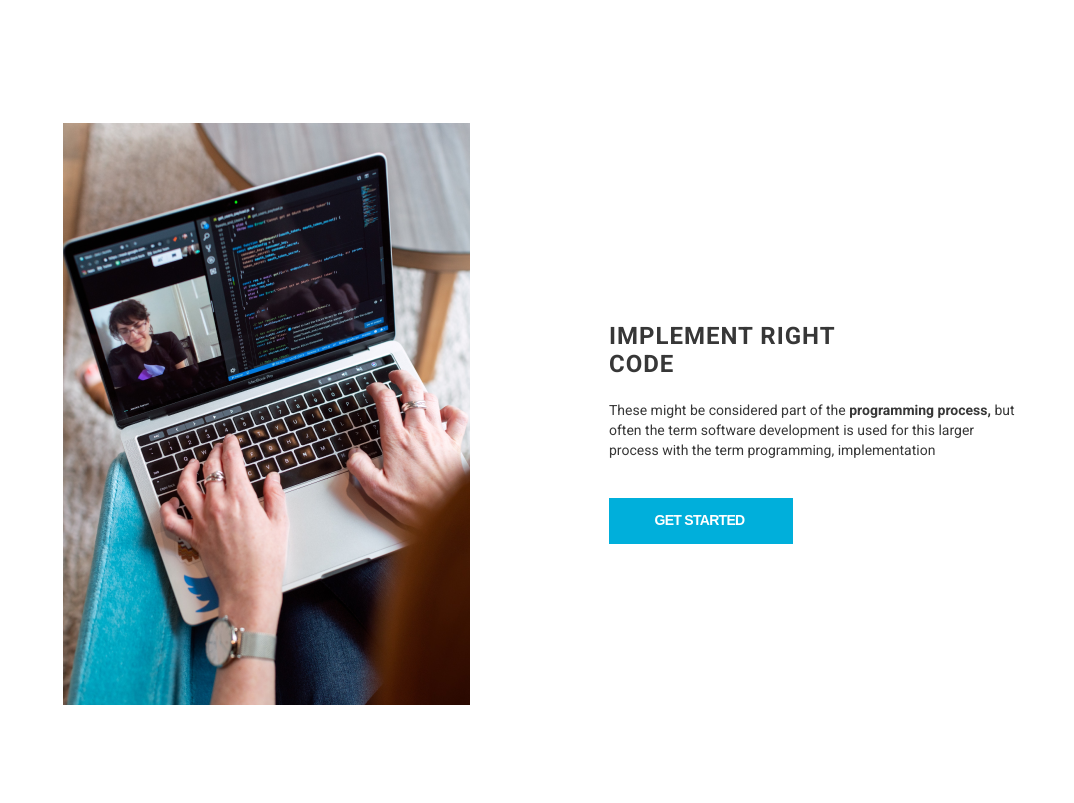
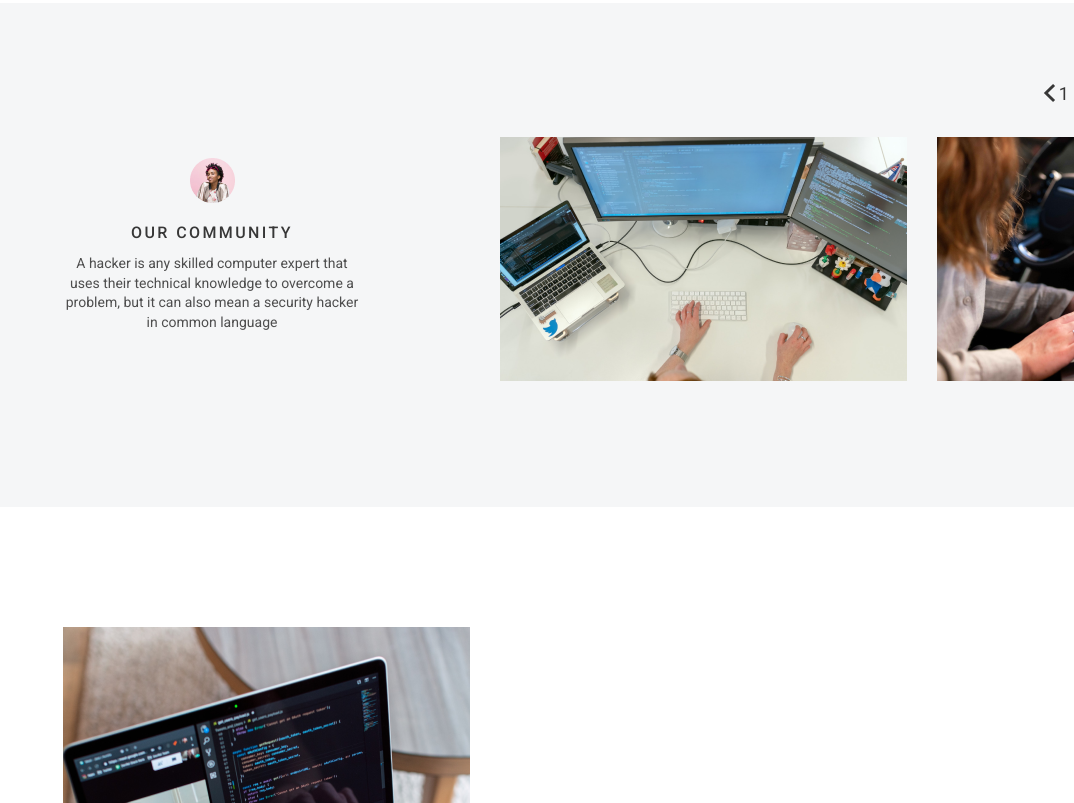
Before and after one commit to YauhenDavidovich/rsschool2020-2021, a plain HTML site: page webdev/index.html in a window 1280 px wide. Shown: the part 1583-2386 px from the top of the page, without its empty margins (206-1280 px from the left). Drawn offline with Linux system fonts and the light colour scheme; files whose address does not match are found by name.

Commit message:
feat: add page 3

```diff
--- a/webdev/index.html
+++ b/webdev/index.html
@@ -78,8 +78,38 @@
                     <img src="./assets/content-image-1.png" alt="smart design">
                 </div>
             </div>
-            <section>
+            <div class="page-3">
+                <section class="page-3__content">
+                    <img class="page-3__icon" src="./assets/comunity_icon.png"
+                        alt="comunity icon here">
+                    <h2 class="page-3__title">our community</h2>
+                    <p class="page-3__text">A hacker is any skilled computer expert that uses their technical
+                        knowledge to overcome a problem, but it can also mean a security hacker in common language</p>
                 </section>
+                <div class="page-3-slider">
+                    <ul class="page-3-slider__list">
+                        <li class="page-3-slider__item"><img class="slider__image" src="./assets/Rectangle 2.png"
+                                alt="1 slide"></li>
+                        <li class="page-3-slider__item"><img class="slider__image" src="./assets/Rectangle 3.png"
+                                alt="2 slide"></li>
+                        <li class="page-3-slider__item"><img class="slider__image" src="./assets/Rectangle 4.png"
+                                alt="3 slide"></li>
+                    </ul>
+                </div>
+                <nav class="page-3-slider-nav">
+                    <img class="page-3-slider-nav__item slider-nav__arrow-left" src="./assets/arrow-left.svg"
+                        alt="Slider navigation arrow to left">
+                    <span class="page-3-slider__item slider-nav__current-slide">1</span>
+                    <span class="page-3-slider__item slider-nav__divider">/</span>
+                    <span class="page-3-slider__item slider-nav__last-slide">5</span>
+                    <img class="page-3-slider__item slider-nav__arrow-right" src="./assets/arrow-right.svg"
+                        alt="Slider navigation arrow to right">
+                </nav>
+            </div>
+
+
+
+
             <div class="page-4">
                 <div class="page-4__img">
                     <img src="./assets/content-image-2.png" alt="smart design">
--- a/webdev/style.css
+++ b/webdev/style.css
@@ -205,7 +205,7 @@ a {
     transform: scale(1.2);
 }
 
-
+/*************** PAGE2 */
 .page-2 {
     display: flex;
     width: 100%;
@@ -248,10 +248,87 @@ a {
 }
 
 
+.page-3 {
+    position: relative;
+    width: 100%;
+    height: 504px;
+    background: #f5f6f7;
+    overflow: hidden;
+}
+
+.page-3__content {
+    position: absolute;
+    display: flex;
+    align-items: center;
+    flex-direction: column;
+    top: 155px;
+    left: 269px;
+    width: 298px;
+    height: 175px;
+  }
+
+  .page-3__title {
+    margin: 20px 0 0;
+    font-size: 16px;
+    font-weight: 500;
+    color: #373737;
+    letter-spacing: 2.4px;
+    text-transform: uppercase;
+  }
+  .page-3__text {
+    font-size: 14px;
+    font-weight: 400;
+    color: #4e4e4e;
+    text-align: center;
+    line-height: 19.6px;
+    margin-top: 12px;
+  }
+/* Slider  */
+.page-3-slider {
+    position: absolute;
+    top: 120px;
+    left: 706px;
+    height: 244px;
+  }
+  .page-3-slider__list {
+    display: flex;
+    padding-left: 0;
+  }
+  .page-3-slider__item {
+    width: 407px;
+    height: 244px;
+    margin-right: 30px;
+  }
+  .page-3-slider__item:hover {
+    cursor: pointer;
+  }
+  .page-3-slider-nav {
+    position: absolute;
+    top: 80px;
+    right: 275px;
+    display: flex;
+    width: 79px;
+    height: 20px;
+  }
+  .page-3-slider-nav > img,
+  .page-3-slider-nav > span {
+    display: block;
+  }
+  .page-3-slider-nav > img:hover {
+    cursor: pointer;
+    opacity: .5;
+  }
+  .page-3-slider-nav > span {
+    font-size: 18px;
+    font-weight: 400;
+    color: #373737;
+  }
+  .page-3-slider-nav__item {
+    padding: 0 3px;
+  }
 
 
-
-
+/*************** PAGE4 */
 .page-4 {
     display: flex;
     width: 100%;
@@ -293,6 +370,7 @@ a {
     margin-left: 269px;
 }
 
+/*************** PAGE5 */
 .page-5 {
     display: flex;
     justify-content: center;
@@ -398,13 +476,14 @@ a {
     margin-top: 8px;
 }
 
-  .app-download__buttons > .button {
+.app-download__buttons>.button {
     display: flex;
     justify-content: space-between;
     width: 186px;
     padding: 0;
     margin: 0 28px 0 2px;
 }
+
 .button__text {
     width: 128px;
     height: 46px;
@@ -413,6 +492,7 @@ a {
     text-align: center;
     line-height: 19px;
 }
+
 .button__icon {
     display: flex;
     align-items: center;
@@ -428,6 +508,7 @@ a {
     height: 184px;
     background: #000;
 }
+
 .footer__row {
     margin-top: 60px;
     display: flex;
@@ -437,27 +518,33 @@ a {
     height: 45px;
     z-index: 50;
 }
+
 .footer__menu-list {
     position: relative;
     display: flex;
     margin: 0 0 0 1px;
 }
+
 .footer__menu-item:first-child {
     padding-left: 160px;
 }
+
 .footer__menu-item {
     padding: 0 20px;
 }
+
 .footer__menu-link {
     color: #fff;
     opacity: .8;
     font-size: 14px;
     font-weight: normal;
 }
+
 .footer__menu-link:hover {
     opacity: 1;
     border-bottom: 1px solid #fff;
 }
+
 .footer__menu-item:nth-child(2)::before,
 .footer__menu-item:nth-child(2)::after {
     content: "|";
@@ -468,13 +555,16 @@ a {
     font-weight: normal;
     color: #4e4e4e;
 }
+
 .footer__menu-item:nth-child(2)::after {
     right: 103px;
 }
-  .footer__row > .logo {
+
+.footer__row>.logo {
     top: 60px;
     height: 45px;
 }
+
 .footer__copy {
     font-size: 14px;
     font-weight: normal;
```
Also changed, not shown: webdev/assets/arrow-left.svg (added), webdev/assets/arrow-right.svg (added), webdev/assets/comunity_icon.png (renamed from webdev/assets/icon.png). Lines whose indentation alone changed are shown as unchanged.
